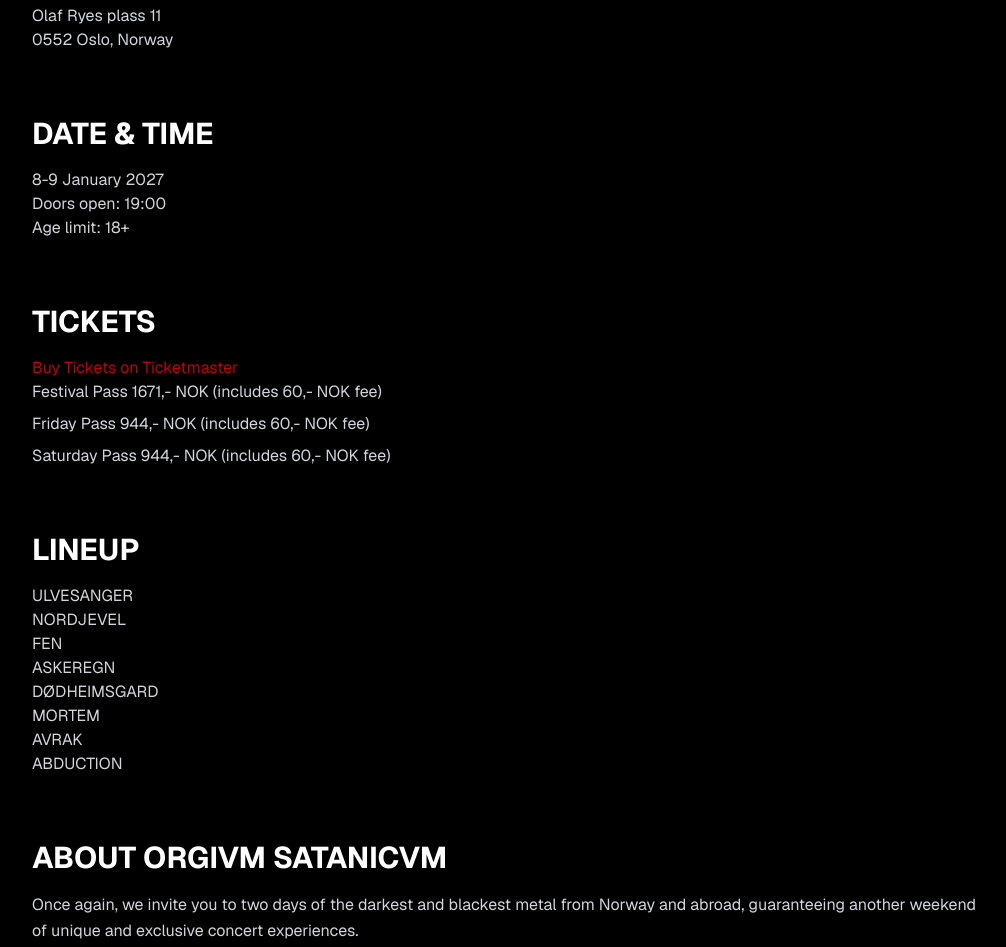
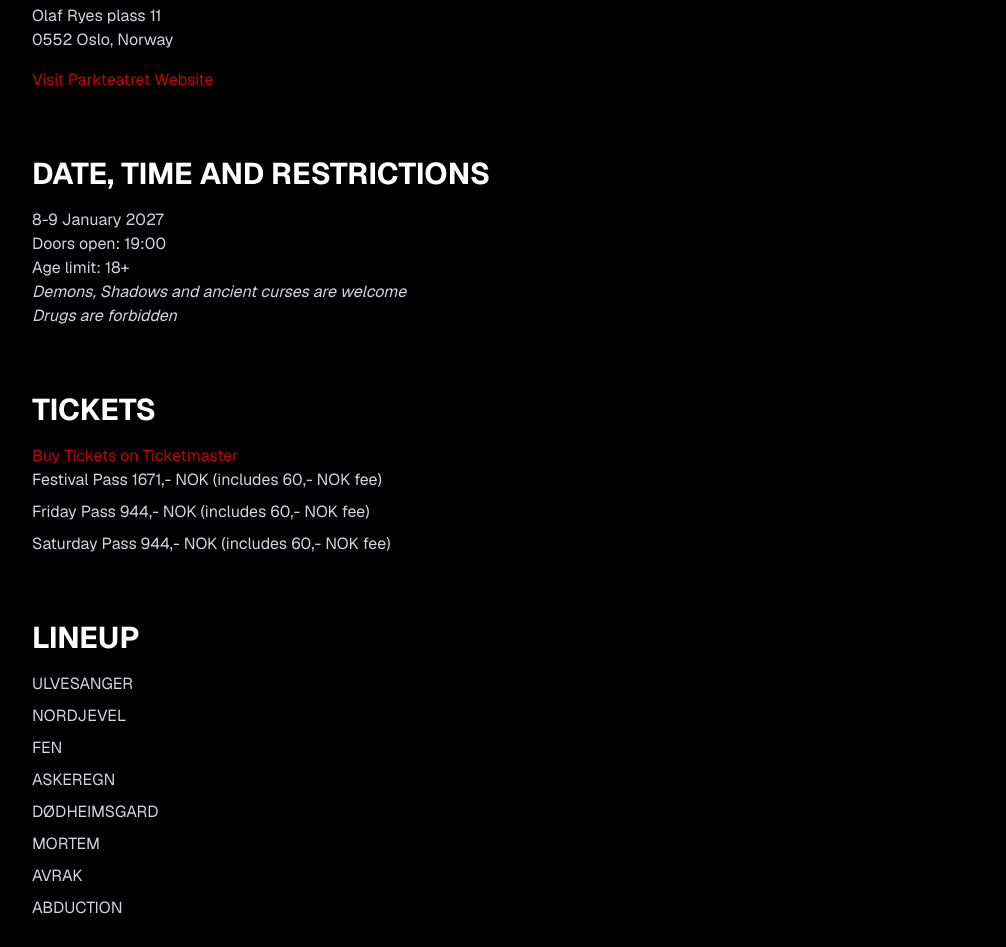
Before and after one commit to 1ar-2ar/Orgivm-2027, a Next.js app: page /info in a window 1280 px wide. Shown: the part 385-1332 px from the top of the page, without its empty margins (128-1134 px from the left). Built offline with nearby package versions, Linux system fonts and the light colour scheme.

Commit message:
Orgivm 2027 website core pages completed

```diff
--- a/app/info/page.tsx
+++ b/app/info/page.tsx
@@ -1,10 +1,11 @@
+import Link from "next/link";
 export default function InfoPage() {
   return (
     <main className="min-h-screen bg-black text-white pt-32">
       <div className="max-w-5xl mx-auto px-8">
 
         <h1 className="text-5xl md:text-7xl font-bold uppercase mb-12">
-          Festival Info
+          The Grimoire of Orgivm
         </h1>
 
         <div className="w-24 h-px bg-red-700 mb-16"></div>
@@ -25,11 +26,19 @@
           <p className="text-gray-300">
             0552 Oslo, Norway
           </p>
+          <a
+    href="https://www.parkteatret.no/"
+    target="_blank"
+    rel="noopener noreferrer"
+    className="inline-block mt-4 text-red-700 hover:text-red-500 transition-colors"
+  >
+    Visit Parkteatret Website
+  </a>
         </section>
 
         <section className="mb-16">
           <h2 className="text-3xl font-bold uppercase mb-4">
-            Date & Time
+            Date, Time and restrictions
           </h2>
 
           <p className="text-gray-300">
@@ -42,6 +51,11 @@
 
           <p className="text-gray-300">
             Age limit: 18+
+          </p>
+
+          <p className="text-gray-300 italic">
+            Demons, Shadows and ancient curses are welcome
+            <br /> Drugs are forbidden
           </p>
         </section>
 
@@ -72,17 +86,65 @@
             Lineup
           </h2>
 
-          <div className="text-gray-300 uppercase">
-             <p>ULVESANGER</p>
-             <p>NORDJEVEL</p>
-             <p>FEN</p>
-             <p>ASKEREGN</p>
-             <p>DØDHEIMSGARD</p>
-             <p>MORTEM</p>
-             <p>AVRAK</p>
-             <p>ABDUCTION</p>
+          <div className="text-gray-300 uppercase space-y-2">
 
-          </div>
+  <p>
+    <Link
+    href="/lineup#ulvesanger"
+    className="hover:text-red-700 transition-colors"
+    >ULVESANGER</Link>
+  </p>
+
+  <p>
+    <Link
+    href="/lineup#nordjevel"
+    className="hover:text-red-700 transition-colors"
+    >NORDJEVEL</Link>
+  </p>
+
+  <p>
+    <Link
+    href="/lineup#fen"
+    className="hover:text-red-700 transition-colors"
+    >FEN</Link>
+  </p>
+
+  <p>
+    <Link
+    href="/lineup#askeregn"
+    className="hover:text-red-700 transition-colors"
+    >ASKEREGN</Link>
+  </p>
+
+  <p>
+    <Link
+    href="/lineup#dhg"
+    className="hover:text-red-700 transition-colors"
+    >DØDHEIMSGARD</Link>
+  </p>
+
+  <p>
+    <Link
+    href="/lineup#mortem"
+    className="hover:text-red-700 transition-colors"
+    >MORTEM</Link>
+  </p>
+
+  <p>
+    <Link
+    href="/lineup#avrak"
+    className="hover:text-red-700 transition-colors"
+    >AVRAK</Link>
+  </p>
+
+  <p>
+    <Link
+    href="/lineup#abduction"
+    className="hover:text-red-700 transition-colors"
+    >ABDUCTION</Link>
+  </p>
+
+</div>
         </section>
 
         <section className="mb-24">
@@ -91,10 +153,15 @@
           </h2>
 
           <p className="text-gray-300 leading-relaxed">
-            Once again, we invite you to two days of the darkest and blackest
-            metal from Norway and abroad, guaranteeing another weekend of
-            unique and exclusive concert experiences.
-          </p>
+  Once again, we invite you to two days of the darkest and
+  blackest metal from Norway and abroad.
+</p>
+
+<p className="text-gray-300 leading-relaxed mt-4">
+  Orgivm Satanicvm is dedicated to exclusive performances,
+  carefully curated lineups and unforgettable concert experiences
+  for devoted followers of the underground.
+</p>
         </section>
 
       </div>
--- a/app/merch/page.tsx
+++ b/app/merch/page.tsx
@@ -1,7 +1,25 @@
-export default function merchPage() {
+export default function MerchPage() {
   return (
     <main className="min-h-screen bg-black text-white pt-32">
-      <h1>Merch</h1>
+      <div className="max-w-4xl mx-auto px-8 text-center">
+
+        <h1 className="text-5xl md:text-7xl font-bold uppercase mb-12">
+          Merch
+        </h1>
+
+        <div className="w-24 h-px bg-red-700 mx-auto mb-12"></div>
+
+        <p className="text-xl text-gray-300">
+          Official Orgivm Satanicvm VI merchandise
+          is currently being prepared.
+        </p>
+
+        <p className="text-gray-400 mt-8">
+          Stay tuned for festival shirts, exclusive artwork,
+          collectibles and more.
+        </p>
+
+      </div>
     </main>
   );
 }
--- a/app/tickets/page.tsx
+++ b/app/tickets/page.tsx
@@ -49,11 +49,11 @@
     Eight exclusive performances.
   </p>
 
-  <p className="text-gray-300 mt-4">
+  <p className="text-gray-300 mt-6">
     Two days of carefully curated Black Metal.
   </p>
 
-  <p className="text-gray-300 mt-4">
+  <p className="text-gray-300 mt-6">
     Parkteatret, Oslo · 8-9 January 2027.
   </p>
 
```
